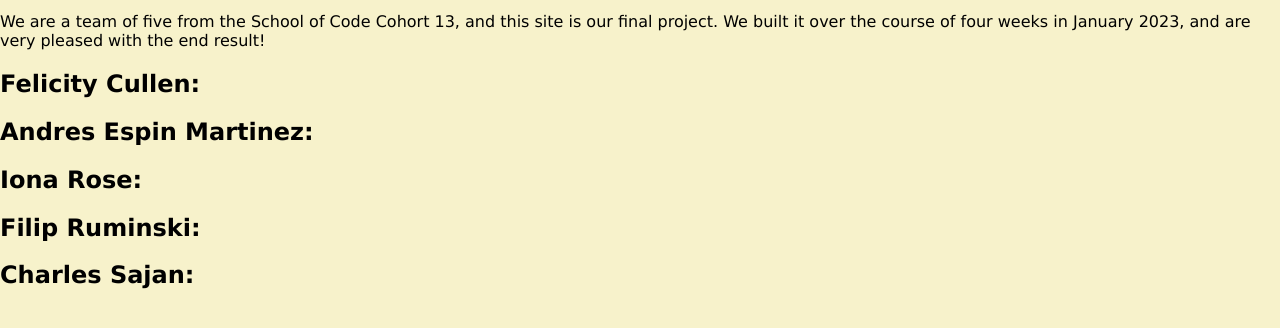
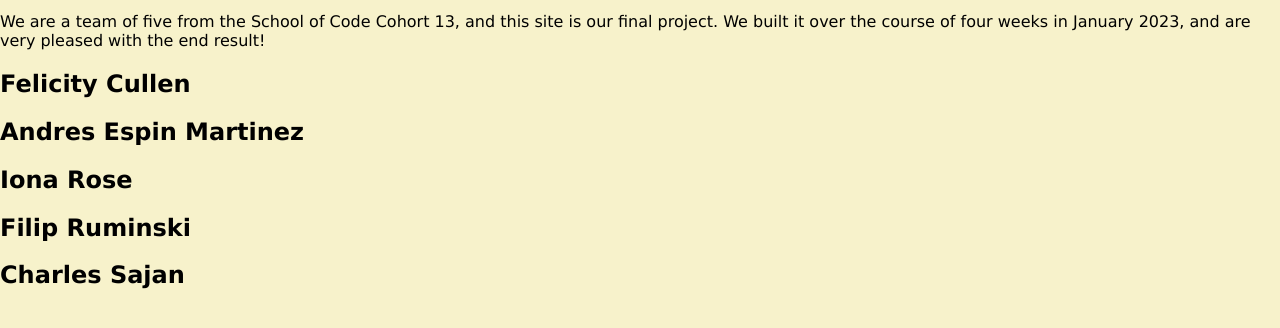
Before and after one commit to SchoolOfCode/bc13_final-project_front-end-room-8-boolean-hooligans, a Next.js app in the folder imaginerium/: page /aboutUs in a window 1280 px wide. Shown: the part 142-470 px from the top of the page. Built offline with nearby package versions, Linux system fonts and the light colour scheme; no server answers.

Commit message:
minor additions

```diff
--- a/imaginerium/pages/aboutUs.js
+++ b/imaginerium/pages/aboutUs.js
@@ -8,15 +8,15 @@ return (
     <div>
     <h1>The Boolean Hooligans</h1>
     <p>We are a team of five from the School of Code Cohort 13, and this site is our final project. We built it over the course of four weeks in January 2023, and are very pleased with the end result!</p>
-    <h2>Felicity Cullen:</h2>
+    <h2>Felicity Cullen</h2>
     <p></p>
-    <h2>Andres Espin Martinez:</h2>
+    <h2>Andres Espin Martinez</h2>
     <p></p>
-    <h2>Iona Rose:</h2>
+    <h2>Iona Rose</h2>
     <p></p>
-    <h2>Filip Ruminski:</h2>
+    <h2>Filip Ruminski</h2>
     <p></p>
-    <h2>Charles Sajan:</h2>
+    <h2>Charles Sajan</h2>
     <p></p>
     </div>
     </>
```
